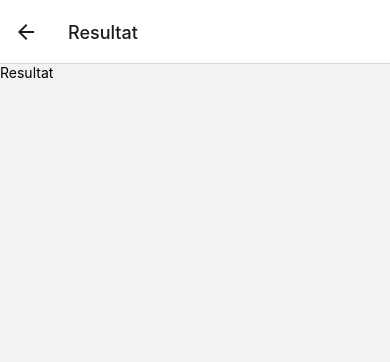
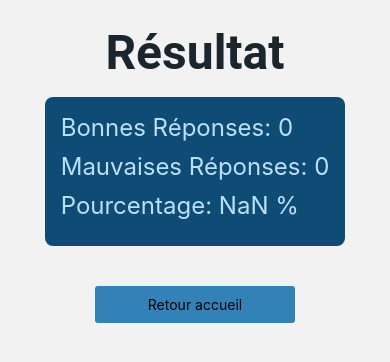
Before and after one commit to fossomickael/react_native_histoire_france, a React Native app: screen /Resultat in a window 390 px wide. Shown: the top 362 px of the page. Built offline with nearby package versions, Linux system fonts and the light colour scheme.

Commit message:
change modal

```diff
--- a/App.js
+++ b/App.js
@@ -31,7 +31,11 @@ export default function App() {
               options={{ headerShown: false }}
             />
             <Stack.Screen name="Question" component={QuestionScreen} />
-            <Stack.Screen name="Resultat" component={ResultatScreen} />
+            <Stack.Screen
+              name="Resultat"
+              component={ResultatScreen}
+              options={{ headerShown: false }}
+            />
           </Stack.Navigator>
         </NavigationContainer>
       </SafeAreaProvider>
--- a/src/components/Choice.js
+++ b/src/components/Choice.js
@@ -22,6 +22,7 @@ const styles = StyleSheet.create({
   },
   button: {
     color: "#FFFFFF",
+    fontFamily: "Roboto",
   },
 });
 export default Choice;
--- a/src/components/ModalAnswered.js
+++ b/src/components/ModalAnswered.js
@@ -1,6 +1,6 @@
 import React, { useState, useEffect } from "react";
 import { Modal, StyleSheet, Text, Pressable, View } from "react-native";
-const ModalAnswered = ({ answered, nextquestion, to_display }) => {
+const ModalAnswered = ({ answered, nextquestion, to_display, explication }) => {
   const [modalVisible, setModalVisible] = useState(false);
 
   useEffect(() => {
@@ -20,14 +20,7 @@ const ModalAnswered = ({ answered, nextquestion, to_display }) => {
       <View style={styles.centeredView}>
         <View style={styles.modalView}>
           <Text style={styles.to_display}>{to_display}</Text>
-          <Text style={styles.modalText}>
-            Le coup d'État du 2 décembre 1851 est l'acte par lequel, en
-            violation de la légitimité constitutionnelle, Louis-Napoléon
-            Bonaparte, président de la République française depuis trois ans,
-            conserve le pouvoir à quelques mois de la fin de son mandat alors
-            que la Constitution de la Deuxième République lui interdisait de se
-            représenter.
-          </Text>
+          <Text style={styles.modalText}>{explication}</Text>
           <Pressable
             style={[styles.button, styles.buttonClose]}
             onPress={() => {
--- a/src/components/Question.js
+++ b/src/components/Question.js
@@ -58,6 +58,7 @@ class Question extends Component {
           answered={this.state.answered}
           nextquestion={this.nextquestion}
           to_display={this.state.to_display}
+          explication={this.props.question.explication}
         />
         <Text style={styles.libelle}>{this.props.question.libelle}</Text>
         <View style={styles.choicesView}>
@@ -80,14 +81,17 @@ const styles = StyleSheet.create({
     alignItems: "center",
   },
   to_display: {
-    color: "#0F4C75",
+    color: "#DEE1EC",
   },
   libelle: {
     color: "#1B262C",
     marginBottom: 30,
     textAlign: "center",
-    fontSize: 18,
+    fontSize: 24,
     marginTop: 100,
+    fontFamily: "Roboto",
+    fontWeight: "bold",
+    margin: 20,
   },
 });
 const mapStateToProps = (state) => {
--- a/src/screens/ResultatScreen.js
+++ b/src/screens/ResultatScreen.js
@@ -1,17 +1,72 @@
 import React from "react";
-import { createPortal } from "react-dom";
-import { View, Text } from "react-native";
+import { View, Text, StyleSheet, TouchableOpacity } from "react-native";
 import { useStore } from "react-redux";
 
 const ResultatScreen = () => {
   const store = useStore();
-  console.log("store");
-  console.log(store.getState());
+  const state = store.getState();
+  const rightAnswers = state.resultat.rightAnswers;
+  const wrongAnswers = state.resultat.wrongAnswers;
+  const totalAnswers = rightAnswers + wrongAnswers;
+  const percentage = Math.ceil((rightAnswers / totalAnswers) * 100);
   return (
-    <View>
-      <Text>Resultat</Text>
+    <View style={styles.container}>
+      <Text style={styles.titleText}>Résultat</Text>
+      <View style={styles.card_template}>
+        <View styles={styles.resultat}>
+          <Text style={styles.details}>Bonnes Réponses: {rightAnswers}</Text>
+          <Text style={styles.details}>Mauvaises Réponses: {wrongAnswers}</Text>
+          <Text style={styles.details}>Pourcentage: {percentage} %</Text>
+        </View>
+      </View>
+      <TouchableOpacity
+        style={styles.retour}
+        onPress={() => navigation.navigate("Bienvenue")}
+      >
+        <Text style={styles.button}>Retour accueil</Text>
+      </TouchableOpacity>
     </View>
   );
 };
 
+const styles = StyleSheet.create({
+  container: {
+    flex: 1,
+    marginTop: 24,
+    alignItems: "center",
+  },
+  details: {
+    marginBottom: 10,
+    color: "#BBE1FA",
+    fontSize: 24,
+  },
+  card_template: {
+    backgroundColor: "#0F4C75",
+    borderRadius: 8,
+    padding: 16,
+  },
+  resultat: {
+    borderRadius: 4,
+    backgroundColor: "#3282B8",
+  },
+  titleText: {
+    fontSize: 48,
+    fontWeight: "bold",
+    fontFamily: "Roboto",
+    color: "#1B262C",
+    marginBottom: 16,
+  },
+  retour: {
+    borderRadius: 3,
+    alignItems: "center",
+    backgroundColor: "#3282B8",
+    padding: 10,
+    marginTop: 40,
+    marginBottom: 20,
+    paddingVertical: 10,
+    paddingHorizontal: 12,
+    width: 200,
+  },
+});
+
 export default ResultatScreen;
```
